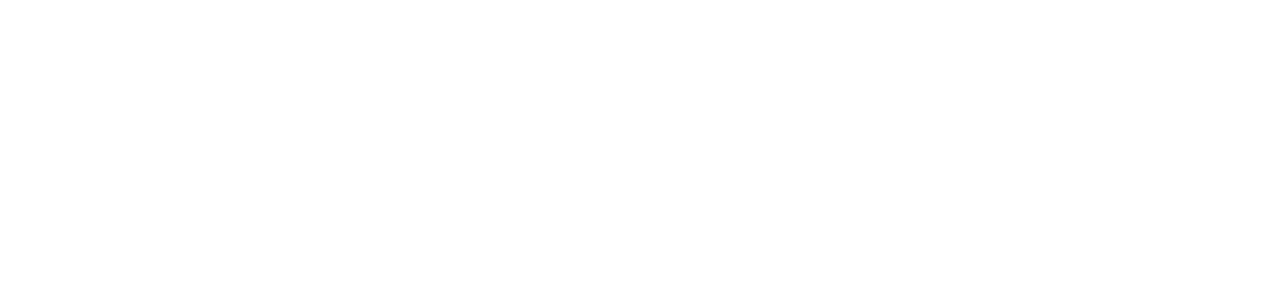
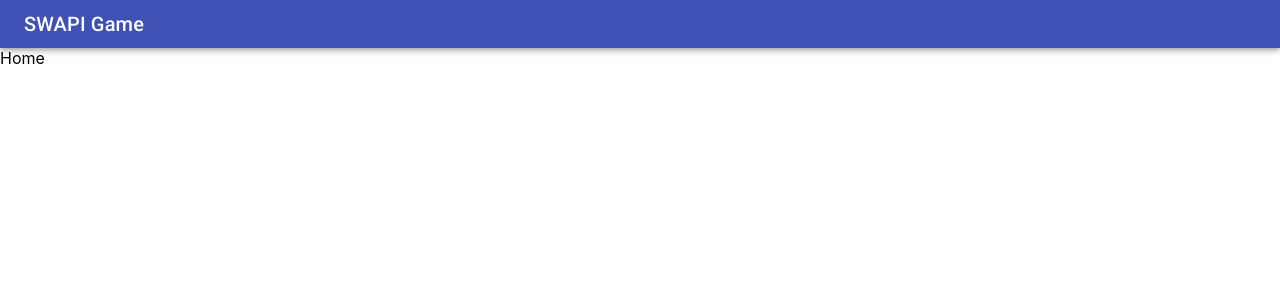
Before and after one commit to lukaszmatuszak/SWAPI-GAME, a React (Create React App) app: page / in a window 1280 px wide. Shown: the top 300 px of the page. Built offline with nearby package versions, Linux system fonts and the light colour scheme.

Commit message:
Added Layout with default HomeView.

```diff
--- a/src/App.tsx
+++ b/src/App.tsx
@@ -1,5 +1,6 @@
 import React from 'react';
 import { BrowserRouter as Router } from 'react-router-dom';
+
 import Views from './views/Views';
 
 function App() {
--- /dev/null
+++ b/src/components/Layout/Layout.tsx
@@ -0,0 +1,17 @@
+import React from 'react';
+import { Grid } from '@material-ui/core';
+
+import TopBar from './TopBar/TopBar';
+
+const Layout: React.FC = ({ children }) => {
+    return (
+        <Grid container>
+            <TopBar />
+            <Grid item xs={12}>
+                {children}
+            </Grid>
+        </Grid>
+    );
+};
+
+export default Layout;
--- /dev/null
+++ b/src/components/Layout/TopBar/TopBar.tsx
@@ -0,0 +1,16 @@
+import React from 'react';
+import AppBar from '@material-ui/core/AppBar';
+import Toolbar from '@material-ui/core/Toolbar';
+import Typography from '@material-ui/core/Typography';
+
+const TopBar: React.FC = () => (
+    <AppBar position="static">
+        <Toolbar variant="dense">
+            <Typography variant="h6" color="inherit">
+                SWAPI Game
+            </Typography>
+        </Toolbar>
+    </AppBar>
+);
+
+export default TopBar;
--- /dev/null
+++ b/src/views/HomeView/HomeView.tsx
@@ -0,0 +1,5 @@
+import React from 'react';
+
+const HomeView: React.FC = () => <>Home</>;
+
+export default HomeView;
--- a/src/views/Views.tsx
+++ b/src/views/Views.tsx
@@ -1,10 +1,17 @@
 import React from 'react';
 import { Switch, Route } from 'react-router-dom';
 
+import Layout from '../components/Layout/Layout';
+import HomeView from './HomeView/HomeView';
+
 const Views: React.FC = () => (
-    <Switch>
-        <Route path="/" />
-    </Switch>
+    <Layout>
+        <Switch>
+            <Route path="/" exact>
+                <HomeView />
+            </Route>
+        </Switch>
+    </Layout>
 );
 
 export default Views;
```
